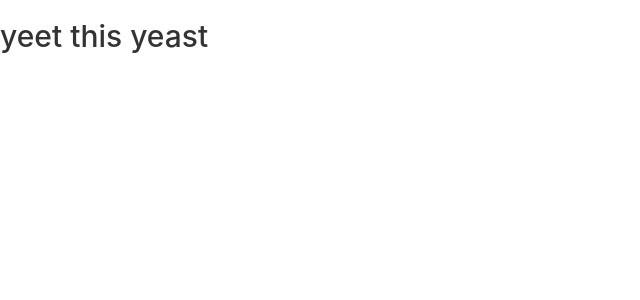
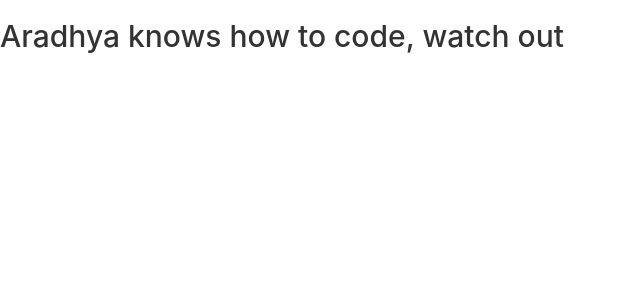
Before and after one commit to zainhuda/tags-founders-project, a React (Create React App) app in the folder client/: page / in a window 1280 px wide. Shown: the top 300 px of the page, without its empty margins (0-640 px from the left). Built offline with nearby package versions, Linux system fonts and the light colour scheme.

Commit message:
aradhya commit

```diff
--- a/client/src/App.js
+++ b/client/src/App.js
@@ -4,9 +4,14 @@ import React, { Component } from "react";
 class App extends Component {
   render() {
     return (
-        <h2>yeet this yeast</h2>
+        <h2>Aradhya knows how to code, watch out</h2>
     );
   }
 }
 
 export default App;
+/*
+git add .
+git commmit -m "message"
+git push
+*/
```
